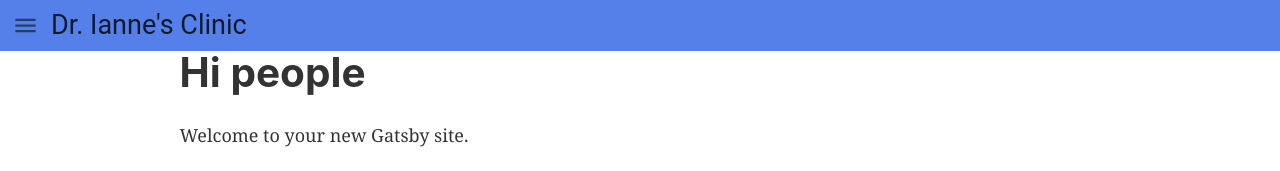
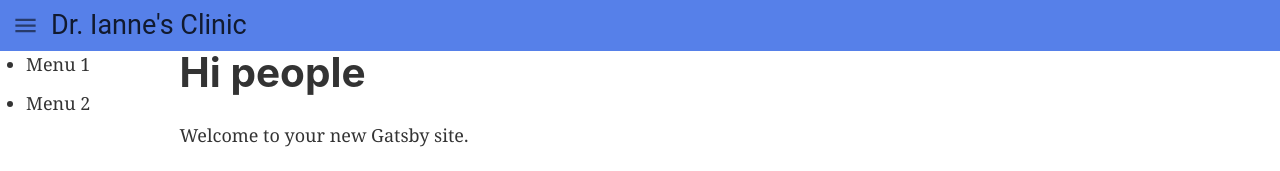
Before and after one commit to Adrienne14/esc_clinic, a Gatsby site in the folder frontend/: page / in a window 1280 px wide. Both pictures are taken after a click on the button 25 px from the left and 25 px from the top of the page. Shown: the top 171 px of the page. Built offline with nearby package versions, Linux system fonts and the light colour scheme; Gatsby itself is replaced by a stand-in of ours.

Commit message:
update header design~ added menu

```diff
--- a/frontend/src/components/header.js
+++ b/frontend/src/components/header.js
@@ -4,14 +4,25 @@
 
 import { MyHeader } from './theme'
 import { IconButton, Typography } from "@material-ui/core"
+import { Box } from '@material-ui/core'
 import { Menu, MoreVert } from "@material-ui/icons"
 
+
+const SiteMenu = () => (
+  <Box style={{position: 'absolute'}}>
+    <ul>
+      <li>Menu 1</li>
+      <li>Menu 2</li>
+    </ul>
+  </Box>
+)
 
 
 const Header = ({ siteTitle }) => {
   const [menu, setMenu] = useState(false)
 
   return(
+  <React.Fragment>
   <MyHeader>
     <div style={{
       display: 'flex',
@@ -25,6 +36,8 @@
     </Typography>
     </div>
   </MyHeader>
+  { menu && <SiteMenu/> }
+  </React.Fragment>
   )
 }
 
--- a/frontend/src/components/theme.js
+++ b/frontend/src/components/theme.js
@@ -6,3 +6,7 @@
     min-height: 25px;
     height: auto;
 `
+export const SiteTitle = styled.h5`
+
+
+`
```
Also changed, not shown: 1 other file.
